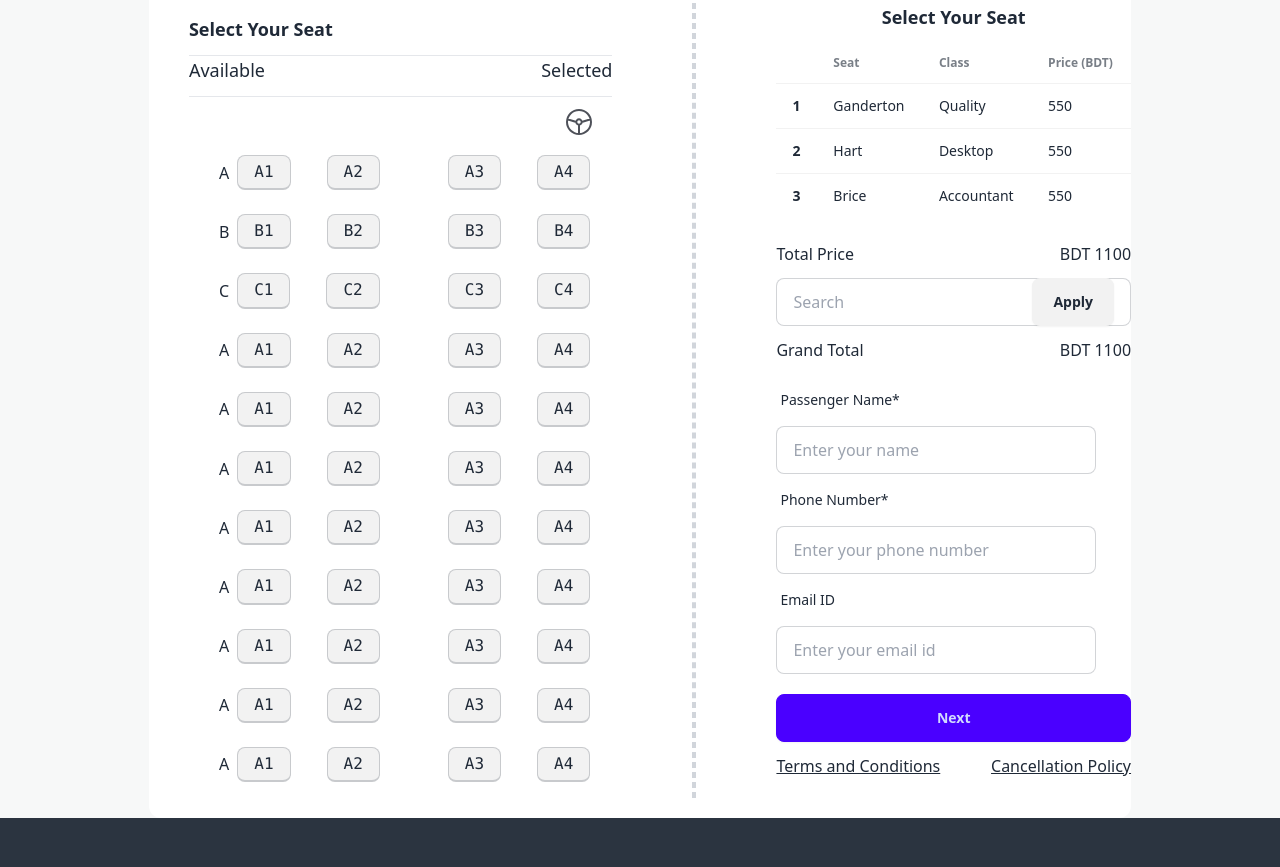
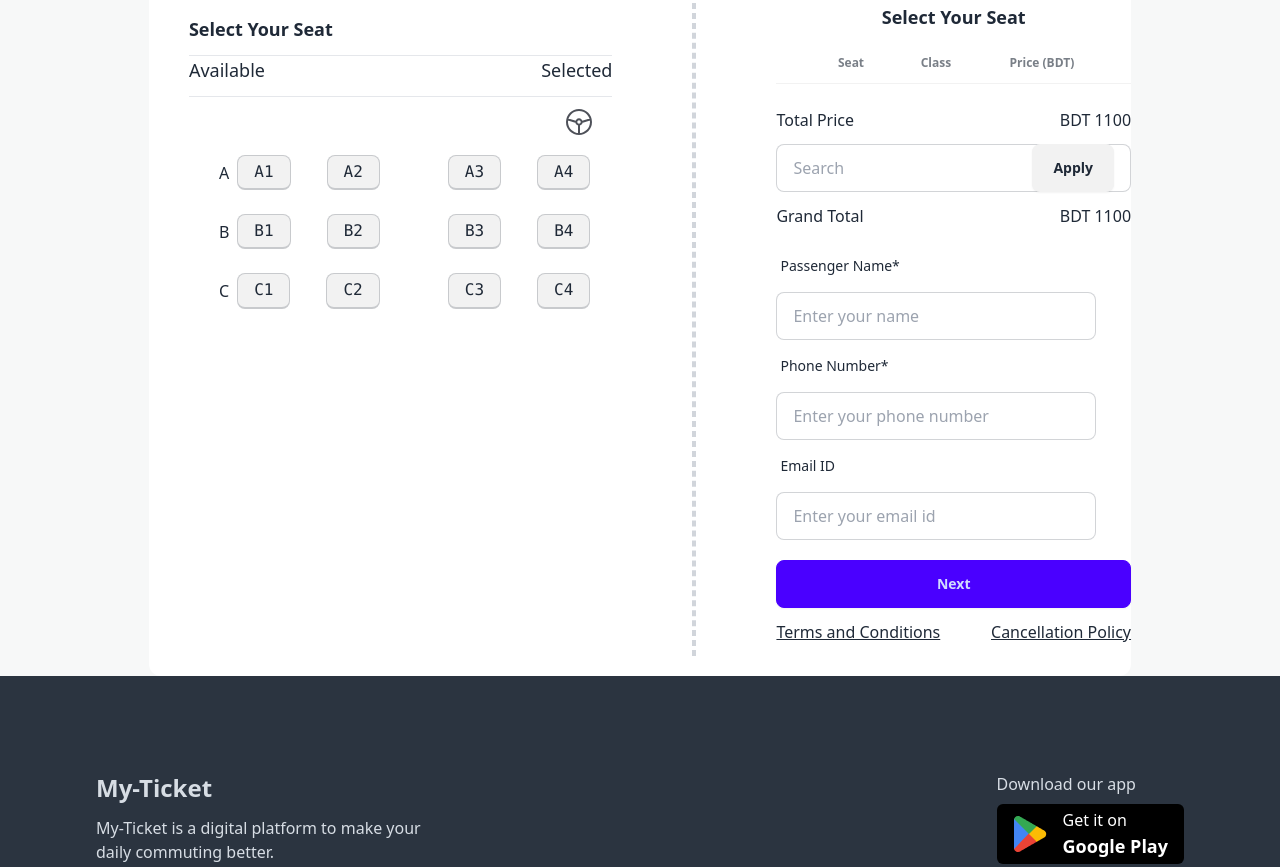
Before and after one commit to mdimran-mia/assginment-05, a plain HTML site: page index.html in a window 1280 px wide. Shown: the part 1511-2378 px from the top of the page. Drawn offline with nearby package versions, Linux system fonts and the light colour scheme.

Commit message:
i am feeling very help less now

```diff
--- a/index.html
+++ b/index.html
@@ -230,80 +230,24 @@
                 </div>
                 <div class="flex justify-center gap-1 ml-5 my-2 w-full">
                   <p class="flex justify-center mr-1 items-center">A</p>
-                  <kbd id="A1" class="kbd my-2 mr-8 px-4">A1</kbd>
-                  <kbd id="A2" class="kbd my-2 mr-16 px-4">A2</kbd>
-                  <kbd id="A3" class="kbd my-2 mr-8 px-4">A3</kbd>
-                  <kbd id="A4" class="kbd my-2 mr-8 px-4">A4</kbd>
+                  <kbd id="A1" onclick="changeBg()" ondblclick="resetClr()" class="kbd my-2 mr-8 px-4">A1</kbd>
+                  <kbd id="A2" onclick=changeBg() class="kbd my-2 mr-16 px-4">A2</kbd>
+                  <kbd id="A3" onclick=changeBg() class="kbd my-2 mr-8 px-4">A3</kbd>
+                  <kbd id="A4" onclick=changeBg() class="kbd my-2 mr-8 px-4">A4</kbd>
                 </div>
                 <div class="flex justify-center gap-1 ml-5 my-2 w-full">
                   <p class="flex justify-center mr-1 items-center">B</p>
-                  <kbd id="B1" class="kbd my-2 mr-8  px-4">B1</kbd>
-                  <kbd id="B2" class="kbd my-2 mr-16 px-4">B2</kbd>
-                  <kbd id="B3" class="kbd my-2 mr-8  px-4">B3</kbd>
-                  <kbd id="B4" class="kbd my-2 mr-8  px-4">B4</kbd>
+                  <kbd id="B1" onclick=changeBg() class="kbd my-2 mr-8  px-4">B1</kbd>
+                  <kbd id="B2" onclick=changeBg() class="kbd my-2 mr-16 px-4">B2</kbd>
+                  <kbd id="B3" onclick=changeBg() class="kbd my-2 mr-8  px-4">B3</kbd>
+                  <kbd id="B4" onclick=changeBg() class="kbd my-2 mr-8  px-4">B4</kbd>
                 </div>
                 <div class="flex justify-center gap-1 ml-5 my-2 w-full">
                   <p class="flex justify-center mr-1 items-center">C</p>
-                  <kbd id="C1" class="kbd my-2 mr-8  px-4">C1</kbd>
-                  <kbd id="C2" class="kbd my-2 mr-16 px-4">C2</kbd>
-                  <kbd id="C3" class="kbd my-2 mr-8  px-4">C3</kbd>
-                  <kbd id="C4" class="kbd my-2 mr-8  px-4">C4</kbd>
-                </div>
-                <div class="flex justify-center gap-1 ml-5 my-2 w-full">
-                  <p class="flex justify-center mr-1 items-center">A</p>
-                  <kbd id="A1" class="kbd my-2 mr-8  px-4">A1</kbd>
-                  <kbd id="A2" class="kbd my-2 mr-16 px-4">A2</kbd>
-                  <kbd id="A3" class="kbd my-2 mr-8  px-4">A3</kbd>
-                  <kbd id="A4" class="kbd my-2 mr-8  px-4">A4</kbd>
-                </div>
-                <div class="flex justify-center gap-1 ml-5 my-2 w-full">
-                  <p class="flex justify-center mr-1 items-center">A</p>
-                  <kbd id="A1" class="kbd my-2 mr-8  px-4">A1</kbd>
-                  <kbd id="A2" class="kbd my-2 mr-16 px-4">A2</kbd>
-                  <kbd id="A3" class="kbd my-2 mr-8  px-4">A3</kbd>
-                  <kbd id="A4" class="kbd my-2 mr-8  px-4">A4</kbd>
-                </div>
-                <div class="flex justify-center gap-1 ml-5 my-2 w-full">
-                  <p class="flex justify-center mr-1 items-center">A</p>
-                  <kbd id="A1" class="kbd my-2 mr-8  px-4">A1</kbd>
-                  <kbd id="A2" class="kbd my-2 mr-16 px-4">A2</kbd>
-                  <kbd id="A3" class="kbd my-2 mr-8  px-4">A3</kbd>
-                  <kbd id="A4" class="kbd my-2 mr-8  px-4">A4</kbd>
-                </div>
-                <div class="flex justify-center gap-1 ml-5 my-2 w-full">
-                  <p class="flex justify-center mr-1 items-center">A</p>
-                  <kbd id="A1" class="kbd my-2 mr-8  px-4">A1</kbd>
-                  <kbd id="A2" class="kbd my-2 mr-16 px-4">A2</kbd>
-                  <kbd id="A3" class="kbd my-2 mr-8  px-4">A3</kbd>
-                  <kbd id="A4" class="kbd my-2 mr-8  px-4">A4</kbd>
-                </div>
-                <div class="flex justify-center gap-1 ml-5 my-2 w-full">
-                  <p class="flex justify-center mr-1 items-center">A</p>
-                  <kbd id="A1" class="kbd my-2 mr-8  px-4">A1</kbd>
-                  <kbd id="A2" class="kbd my-2 mr-16 px-4">A2</kbd>
-                  <kbd id="A3" class="kbd my-2 mr-8  px-4">A3</kbd>
-                  <kbd id="A4" class="kbd my-2 mr-8  px-4">A4</kbd>
-                </div>
-                <div class="flex justify-center gap-1 ml-5 my-2 w-full">
-                  <p class="flex justify-center mr-1 items-center">A</p>
-                  <kbd id="A1" class="kbd my-2 mr-8  px-4">A1</kbd>
-                  <kbd id="A2" class="kbd my-2 mr-16 px-4">A2</kbd>
-                  <kbd id="A3" class="kbd my-2 mr-8  px-4">A3</kbd>
-                  <kbd id="A4" class="kbd my-2 mr-8  px-4">A4</kbd>
-                </div>
-                <div class="flex justify-center gap-1 ml-5 my-2 w-full">
-                  <p class="flex justify-center mr-1 items-center">A</p>
-                  <kbd id="A1" class="kbd my-2 mr-8  px-4">A1</kbd>
-                  <kbd id="A2" class="kbd my-2 mr-16 px-4">A2</kbd>
-                  <kbd id="A3" class="kbd my-2 mr-8  px-4">A3</kbd>
-                  <kbd id="A4" class="kbd my-2 mr-8  px-4">A4</kbd>
-                </div>
-                <div class="flex justify-center gap-1 ml-5 my-2 w-full">
-                  <p class="flex justify-center mr-1 items-center">A</p>
-                  <kbd id="A1" class="kbd my-2 mr-8  px-4">A1</kbd>
-                  <kbd id="A2" class="kbd my-2 mr-16 px-4">A2</kbd>
-                  <kbd id="A3" class="kbd my-2 mr-8  px-4">A3</kbd>
-                  <kbd id="A4" class="kbd my-2 mr-8  px-4">A4</kbd>
+                  <kbd id="C1" onclick=changeBg() class="kbd my-2 mr-8  px-4">C1</kbd>
+                  <kbd id="C2" onclick=changeBg() class="kbd my-2 mr-16 px-4">C2</kbd>
+                  <kbd id="C3" onclick=changeBg() class="kbd my-2 mr-8  px-4">C3</kbd>
+                  <kbd id="C4" onclick=changeBg() class="kbd my-2 mr-8  px-4">C4</kbd>
                 </div>
               </div>
               <!-- end of left part -->
@@ -327,24 +271,15 @@
                       <tbody>
                         <!-- row 1 -->
                         <tr>
-                          <th>1</th>
-                          <td>Ganderton</td>
-                          <td>Quality</td>
-                          <td>550</td>
+
                         </tr>
                         <!-- row 2 -->
                         <tr>
-                          <th>2</th>
-                          <td>Hart</td>
-                          <td>Desktop</td>
-                          <td>550</td>
+
                         </tr>
                         <!-- row 3 -->
                         <tr>
-                          <th>3</th>
-                          <td>Brice</td>
-                          <td>Accountant</td>
-                          <td>550</td>
+
                         </tr>
                       </tbody>
                     </table>
@@ -367,13 +302,13 @@
                     <div class="label">
                       <span class="label-text my-2">Passenger Name*</span>
                     </div>
-                    <input type="text" placeholder="Enter your name" class="input input-bordered w-full max-w-xs" />
+                    <input type="text" required placeholder="Enter your name" class="input input-bordered w-full max-w-xs" />
                   </label>
                   <label class="form-control w-full max-w-xs">
                     <div class="label">
                       <span class="label-text my-2">Phone Number* </span>
                     </div>
-                    <input type="text" placeholder="Enter your phone number" class="input input-bordered w-full max-w-xs" />
+                    <input type="text" required placeholder="Enter your phone number" class="input input-bordered w-full max-w-xs" />
                   </label>
                   <label class="form-control w-full max-w-xs">
                     <div class="label">
--- a/styles/js/style.js
+++ b/styles/js/style.js
@@ -4,3 +4,13 @@ function scrollToSection(getStarted){
         scrollSection.scrollIntoView({behavior: 'smooth'});
     }
 }
+
+function changeBg(){
+    const seat = document.getElementById('A1');
+     seat.style.backgroundColor = "Green";
+}
+
+function resetClr(){
+    const seat = document.getElementById('A1');
+    seat.style.backgroundColor = "";
+}
```
